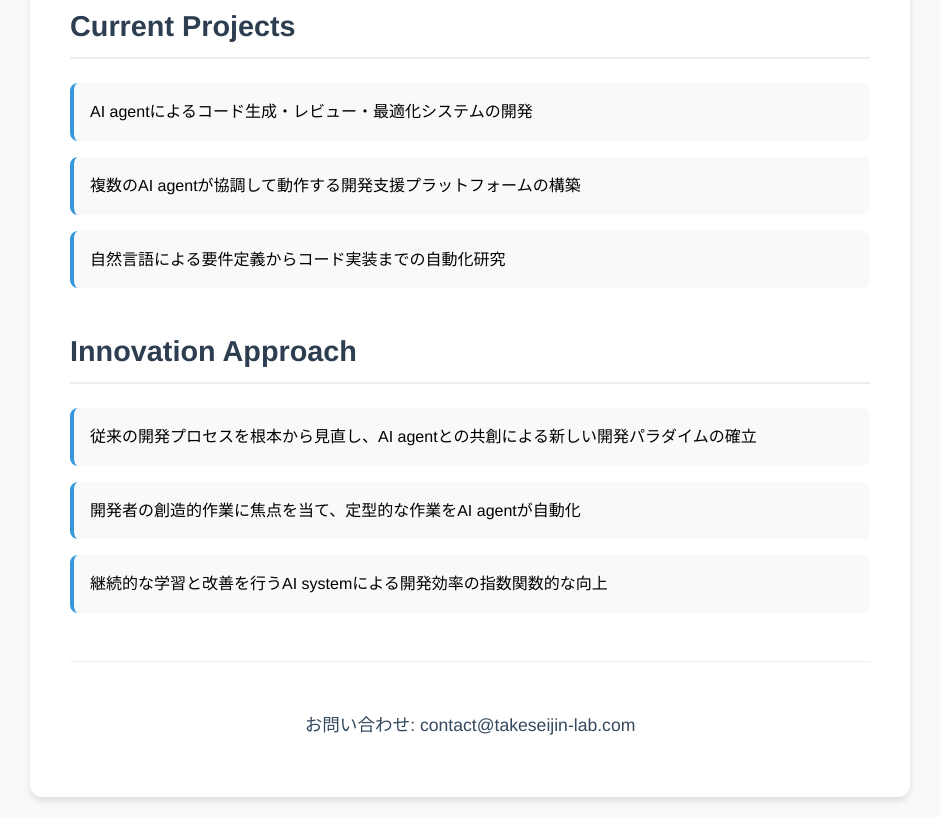
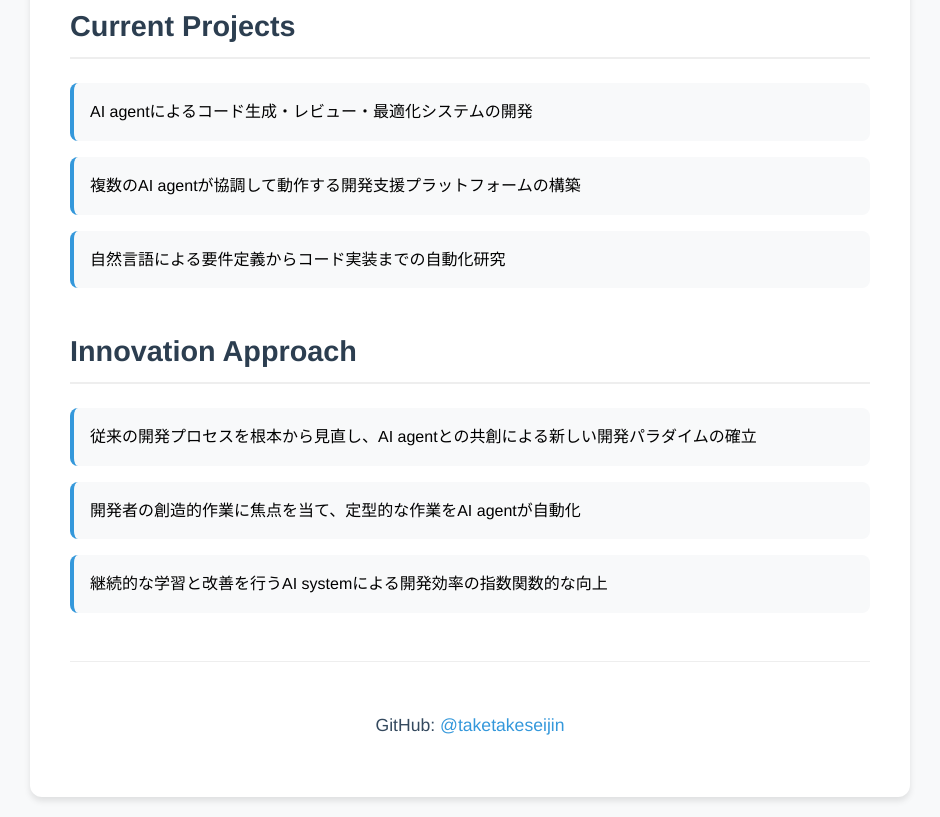
Before and after one commit to taketakeseijin/takeseijin-lab-hp, a plain HTML site: page index.html in a window 1280 px wide. Shown: the part 754-1571 px from the top of the page, without its empty margins (170-1110 px from the left). Drawn offline with Linux system fonts and the light colour scheme.

Commit message:
問い合わせ先をGitHubアカウントに更新

```diff
--- a/index.html
+++ b/index.html
@@ -98,7 +98,7 @@
         </div>
 
         <div class="contact">
-            <p>お問い合わせ: contact@takeseijin-lab.com</p>
+            <p>GitHub: <a href="https://github.com/taketakeseijin" style="color: #3498db; text-decoration: none;">@taketakeseijin</a></p>
         </div>
     </div>
 </body>
```
